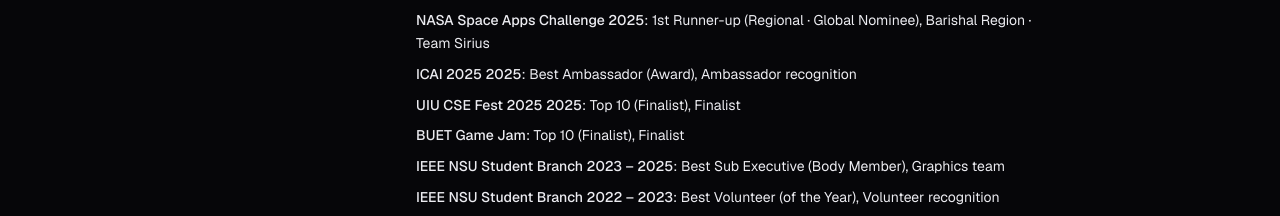
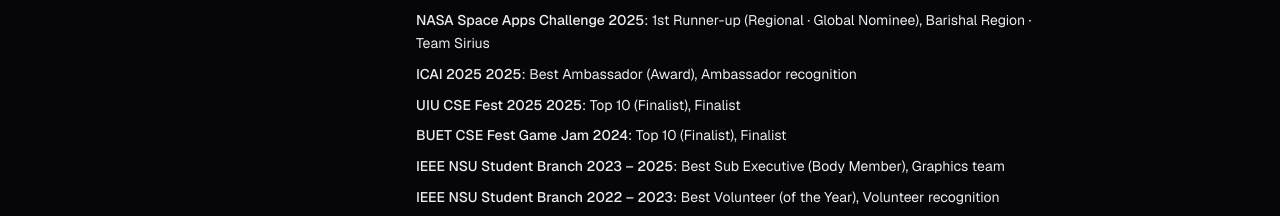
Before and after one commit to souwmo04/PERSONAL-DIGITAL-PORTFOLIO, a Next.js app: page /cv in a window 1280 px wide. Shown: the part 2427-2643 px from the top of the page. Built offline with nearby package versions, Linux system fonts and the light colour scheme; no server answers.

Commit message:
feat(content): add year for BUET CSE Fest Game Jam finalist

```diff
--- a/src/content/experience.ts
+++ b/src/content/experience.ts
@@ -119,10 +119,10 @@ export const achievements: Achievement[] = [
     scope: "Finalist",
   },
   {
-    year: "",
+    year: "2024",
     rank: "Top 10",
     rankNote: "Finalist",
-    event: "BUET Game Jam",
+    event: "BUET CSE Fest Game Jam",
     scope: "Finalist",
   },
   {
```
